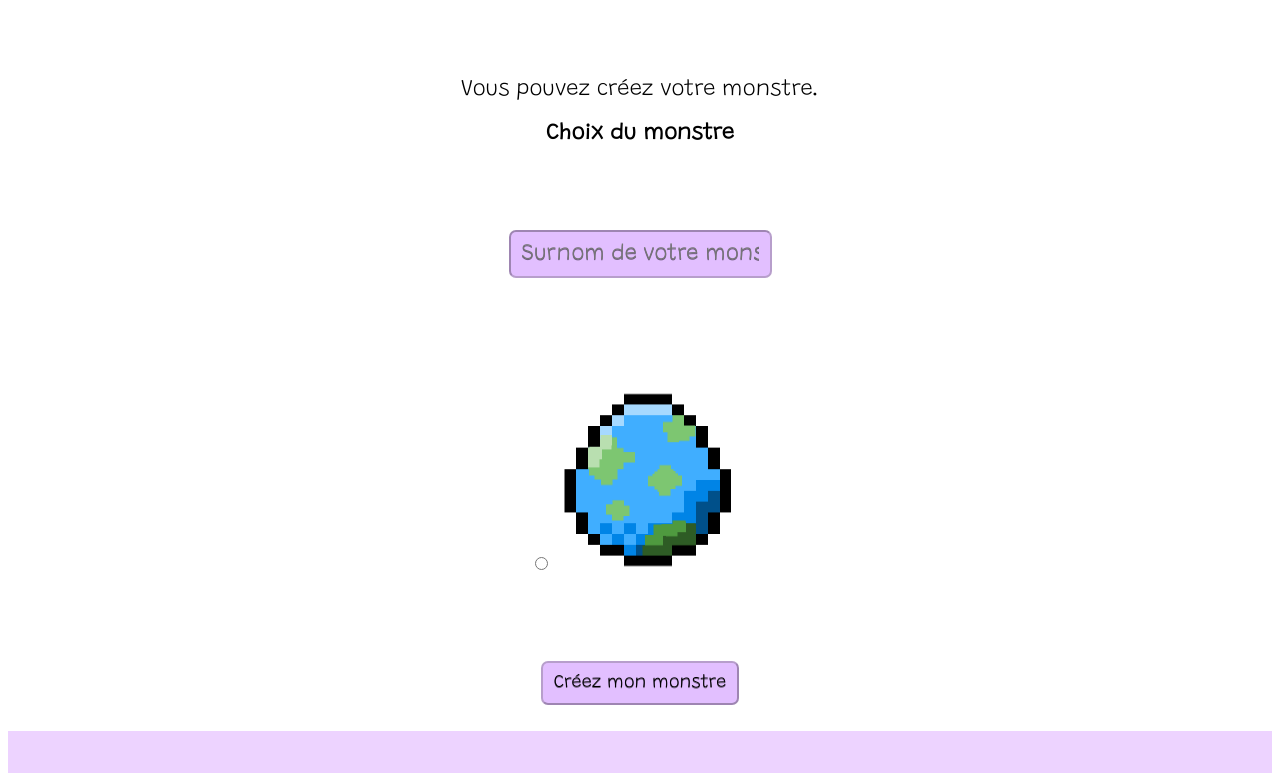
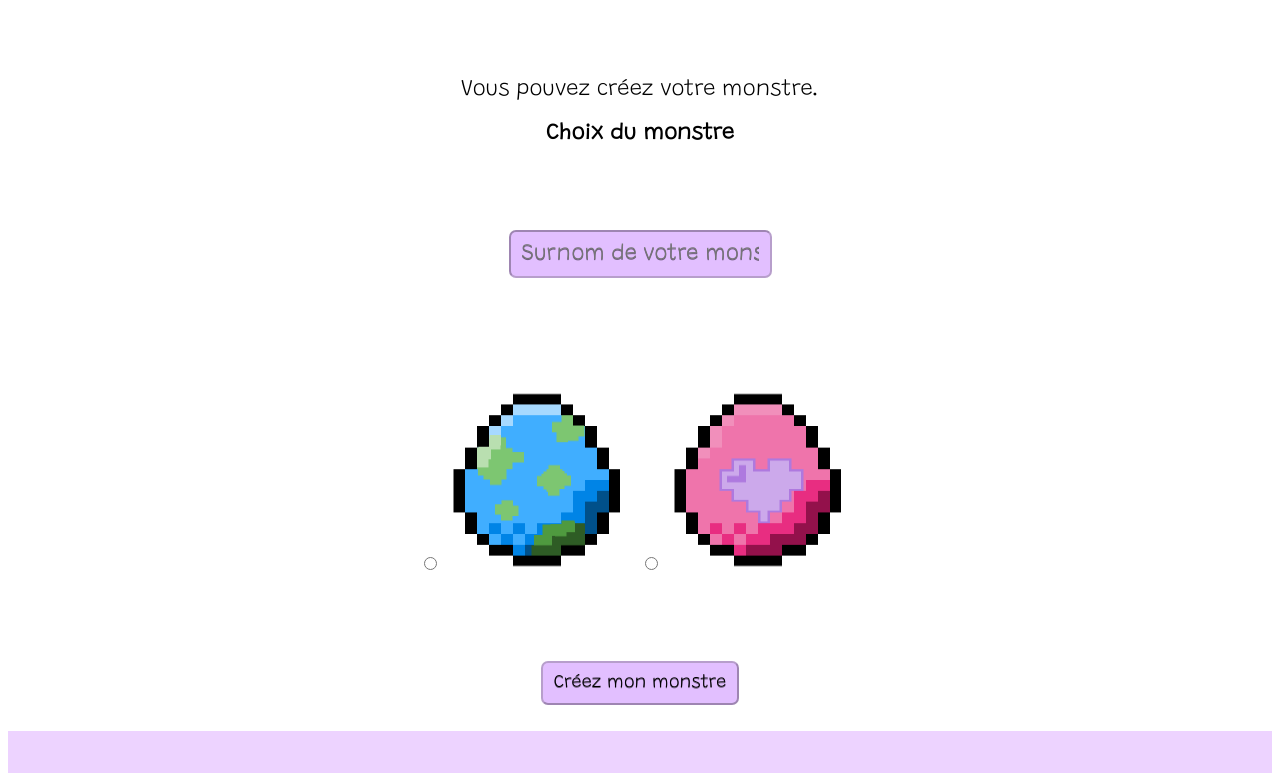
Before and after one commit to Ornellac/pixeggs, an Angular app: page /choix in a window 1280 px wide. Shown: the part 403-1176 px from the top of the page. Built offline with nearby package versions, Linux system fonts and the light colour scheme; a web font is replaced by a local one.

Commit message:
Choix du monstre fini

```diff
--- a/src/app/choix/choix.component.html
+++ b/src/app/choix/choix.component.html
@@ -10,13 +10,27 @@
       <div *ngIf="formControls.NomMonstre.errors.required" font color="red">Un surnom est requis.</div>
     </div>
 
-    <p [ngClass]="{ 'has-error': valide && formControls.FK_Stat.errors }">
-      <input class="radio" type="radio" formControlName="FK_Stat" value="1" checked>
+    <div class="radio" [ngClass]="{ 'has-error': valide && formControls.FK_Stat.errors }">
+      <input id="FK_Stat" type="radio" formControlName="FK_Stat" value="1" checked>
       <label for="FK_Stat"><img src="../../assets/Oeuf2.gif"></label>
-    </p>
-    <!-- <div *ngIf="valide && formControls.FK_Stat.errors" class="help-block">
-      <div *ngIf="formControls.FK_Stat.errors.required" font color="red">Un prénom est requis.</div>
-    </div> -->
+    </div>
+
+    <div *ngIf="valide && formControls.FK_Stat.errors" class="help-block">
+      <div *ngIf="formControls.FK_Stat.errors.required" font color="red">Un choix d'oeuf doit être fait.</div>
+    </div>
+
+    <div class="radio" [ngClass]="{ 'has-error': valide && formControls.FK_Stat.errors }">
+      <input id="FK_Stat" type="radio" formControlName="FK_Stat" value="2">
+      <label for="FK_Stat"><img src="../../assets/Oeuf1.gif"></label>
+    </div>
+
+    <div *ngIf="valide && formControls.FK_Stat.errors" class="help-block">
+      <div *ngIf="formControls.FK_Stat.errors.required" font color="red">Un choix d'oeuf doit être fait.</div>
+    </div>
+
+    <!-- <p [ngClass]="{ 'has-error': valide && formControls.FK_Utilisateur.errors }">
+      <input type="text" formControlName="FK_Utilisateur">
+    </p> -->
 
     <p>
       <input class="btn btn-blue" type="submit" value="Créez mon monstre">
--- a/src/app/choix/choix.component.scss
+++ b/src/app/choix/choix.component.scss
@@ -22,8 +22,8 @@ input{
     border-radius: 7px;
 }
 
-.radio{
-    display: inline;
+div.radio{
+    display: inline-block;
 }
 
 .btn.btn-blue {
--- a/src/app/choix/choix.component.ts
+++ b/src/app/choix/choix.component.ts
@@ -28,8 +28,8 @@ export class ChoixComponent implements OnInit {
     this.monstreForm = this.formBuilder.group({
       NomMonstre:['', Validators.required],
       Exp:[''],
-      FK_Stat:[''],
-      FK_Utilisateur:['']
+      FK_Stat:['', Validators.required],
+      FK_Utilisateur:[this.user?this.user['PK_Utilisateur']:'']
     });
   }
 
```
